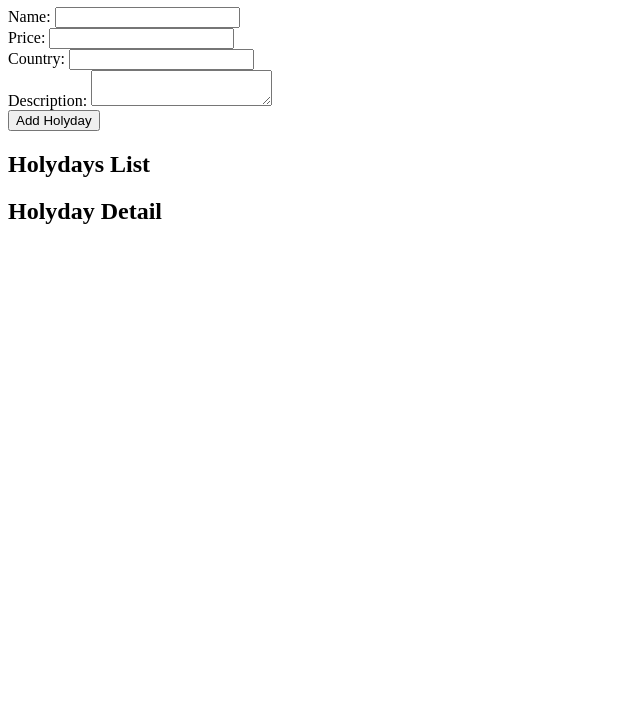
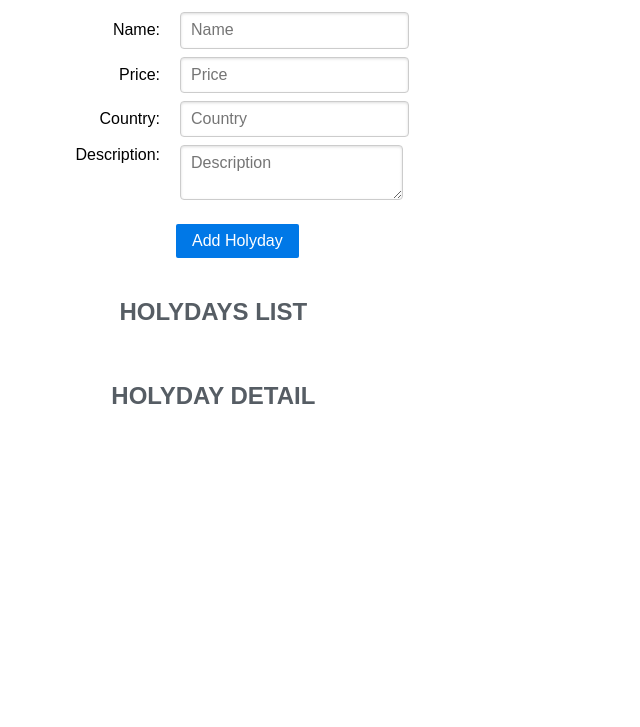
Before and after one commit to dnlR/tasca1, a website: page index.html in a window 1280 px wide. Shown: the part 73-800 px from the top of the page, without its empty margins (0-640 px from the left). Drawn offline with nearby package versions, Linux system fonts and the light colour scheme.

Commit message:
Finished task1

```diff
--- a/index.html
+++ b/index.html
@@ -1,45 +1,111 @@
 <!DOCTYPE html>
 <html lang="en">
+
 <head>
   <meta charset="UTF-8">
   <meta http-equiv="X-UA-Compatible" content="IE=edge">
   <meta name="viewport" content="width=device-width, initial-scale=1.0">
   <title>Holydays</title>
+  <style>
+    h1,
+    h2,
+    h3,
+    h4 {
+      text-align: center;
+    }
+
+    .custom-restricted-width {
+      /* To limit the menu width to the content of the menu: */
+      display: inline-block;
+      /* Or set the width explicitly: */
+      /* width: 10em; */
+    }
+
+    .pricing-table-list {
+      list-style-type: none;
+      margin: 0;
+      padding: 0;
+      text-align: center;
+    }
+
+    .pricing-table-list li {
+      padding: 0.8em 0;
+      background: #f7f7f7;
+      border-bottom: 1px solid #e7e7e7;
+    }
+  </style>
+  <link rel="stylesheet" href="https://cdn.jsdelivr.net/npm/purecss@2.1.0/build/pure-min.css"
+    integrity="sha384-yHIFVG6ClnONEA5yB5DJXfW2/KC173DIQrYoZMEtBvGzmf0PKiGyNEqe9N6BNDBH" crossorigin="anonymous">
+  <link rel="stylesheet" href="https://cdn.jsdelivr.net/npm/purecss@2.1.0/build/grids-responsive-min.css">
 </head>
+
 <body>
-  <h1>Holydays</h1>
-  <form id="holyday_new">
-    <div>
-      <label>Name: </label>
-      <input type="text" id="name">
+  <div class="pure-g">
+    <div class="pure-u-1-3">
+      <div class="splash-container">
+        <div class="splash">
+          <h1 class="splash-head">Holydays</h1>
         </div>
-    <div>
-      <label>Price: </label>
-      <input type="number" id="price">
       </div>
-    <div>
-      <label>Country: </label>
-      <input type="text" id="country">
+      <form id="holyday_new" class="pure-form pure-form-aligned">
+        <fieldset>
+          <div class="pure-control-group">
+            <label for="aligned-name">Name: </label>
+            <input type="text" id="name" placeholder="Name" required="" />
           </div>
-    <div>
-      <label>Description: </label>
-      <textarea type="text" id="description"></textarea>
+          <div class="pure-control-group">
+            <label for="aligned-price">Price: </label>
+            <input type="number" id="price" placeholder="Price" required="" />
           </div>
-    <button type="submit">Add Holyday</button>
+          <div class="pure-control-group">
+            <label for="aligned-country">Country: </label>
+            <input type="text" id="country" placeholder="Country" required="" />
+          </div>
+          <div class="pure-control-group">
+            <label for="aligned-description">Description: </label>
+            <textarea id="description" placeholder="Description" required=""></textarea>
+          </div>
+          <div class="pure-controls">
+            <button type="submit" class="pure-button pure-button-primary">Add Holyday</button>
+          </div>
+        </fieldset>
       </form>
 
-  <div id="holydays_list">
+      <div>
+        <div class="splash-container">
+          <div class="splash" style="text-align: center;">
+            <!-- <h2 class="splash-head">Holydays List</h2> -->
+            <div class="pure-menu custom-restricted-width">
+              <span class="pure-menu-heading">
                 <h2>Holydays List</h2>
-    <ul>
-
-    </ul>
+              </span>
+              <ul id="holydays_list" class="pure-menu-list"></ul>
+            </div>
+          </div>
+        </div>
       </div>
 
       <div id="holyday_detail_container">
+        <div class="splash-container">
+          <div class="splash" style="text-align: center;">
+            <div class="pure-menu custom-restricted-width">
+              <span class="pure-menu-heading">
                 <h2>Holyday Detail</h2>
-    <div id="holyday_detail"></div>
+              </span>
+              <ul id="holyday_detail" class="pricing-table-list"></ul>
+            </div>
+          </div>
+        </div>
+      </div>
+      <br>
     </div>
 
+    <div class="pure-u-1-3">
+    </div>
+    <div class="pure-u-1-3">
+    </div>
+  </div>
   <script type="module" src="./www/app.js"></script>
 </body>
+
 </html>
```
Also changed, not shown: src/app.ts (+18 -10 lines). Lines whose indentation alone changed are shown as unchanged.
